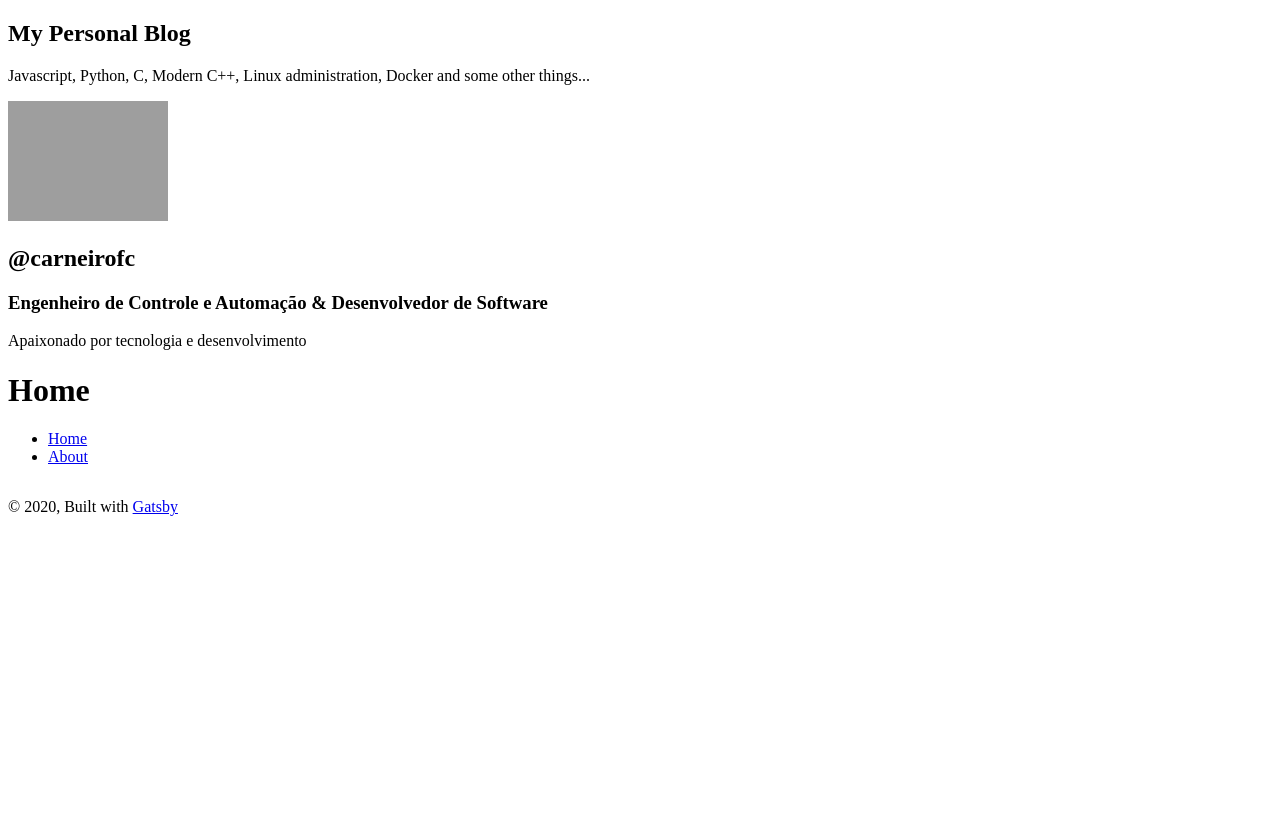
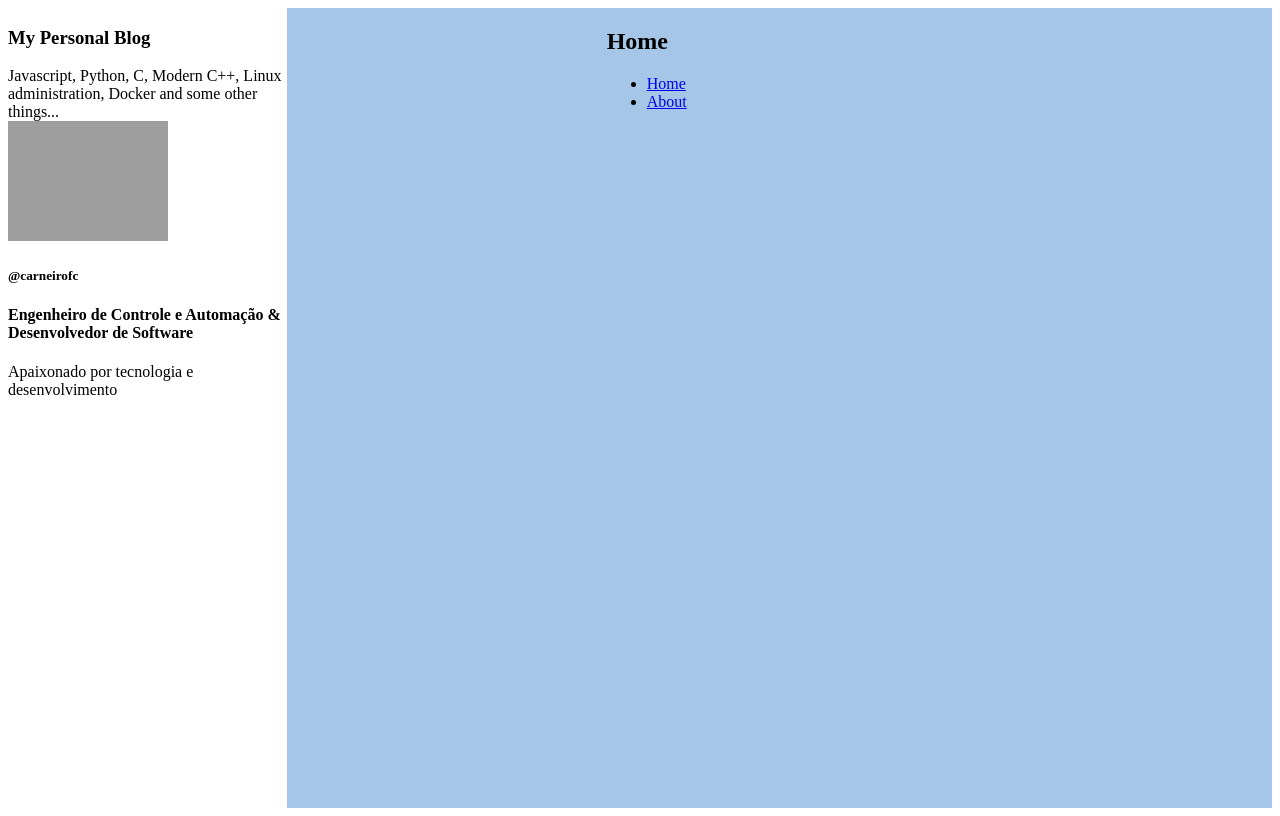
Before and after one commit to carneirofc/carneirofc-personal-blog, a Gatsby site: page / in a window 1280 px wide. Built offline with nearby package versions, Linux system fonts and the light colour scheme; Gatsby itself is replaced by a stand-in of ours; grey boxes are pictures that could not be loaded.

Commit message:
Initial blog structure

```diff
--- a/src/components/Layout/index.jsx
+++ b/src/components/Layout/index.jsx
@@ -25,14 +25,12 @@ const LayoutMain = styled.main`
 const Layout = ({ children }) => {
   return (
     <>
-      <aside>
-        <Profile />
-      </aside>
-      <main>{children}</main>
-      <footer style={{ marginTop: `2rem` }}>
-        © {new Date().getFullYear()}, Built with {` `}
-        <a href="https://www.gatsbyjs.com">Gatsby</a>
-      </footer>
+      <LayoutWrapper>
+        <aside>
+          <Profile />
+        </aside>
+        <LayoutMain>{children}</LayoutMain>
+      </LayoutWrapper>
     </>
   );
 };
--- a/src/components/Profile/index.jsx
+++ b/src/components/Profile/index.jsx
@@ -23,16 +23,16 @@ const Profile = () => {
 
   return (
     <div>
-      <p>
+      <div>
         <h1>{title}</h1>
         {description}
-      </p>
-      <p>
+      </div>
+      <div>
         <Avatar />
-        <h2>{author}</h2>
-        <h3>{profession}</h3>
+        <h5>{author}</h5>
+        <h4>{profession}</h4>
         {aboutAuthor}
-      </p>
+      </div>
     </div>
   );
 };
```
Also changed, not shown: src/pages/using-typescript.tsx (+3 -7 lines).
